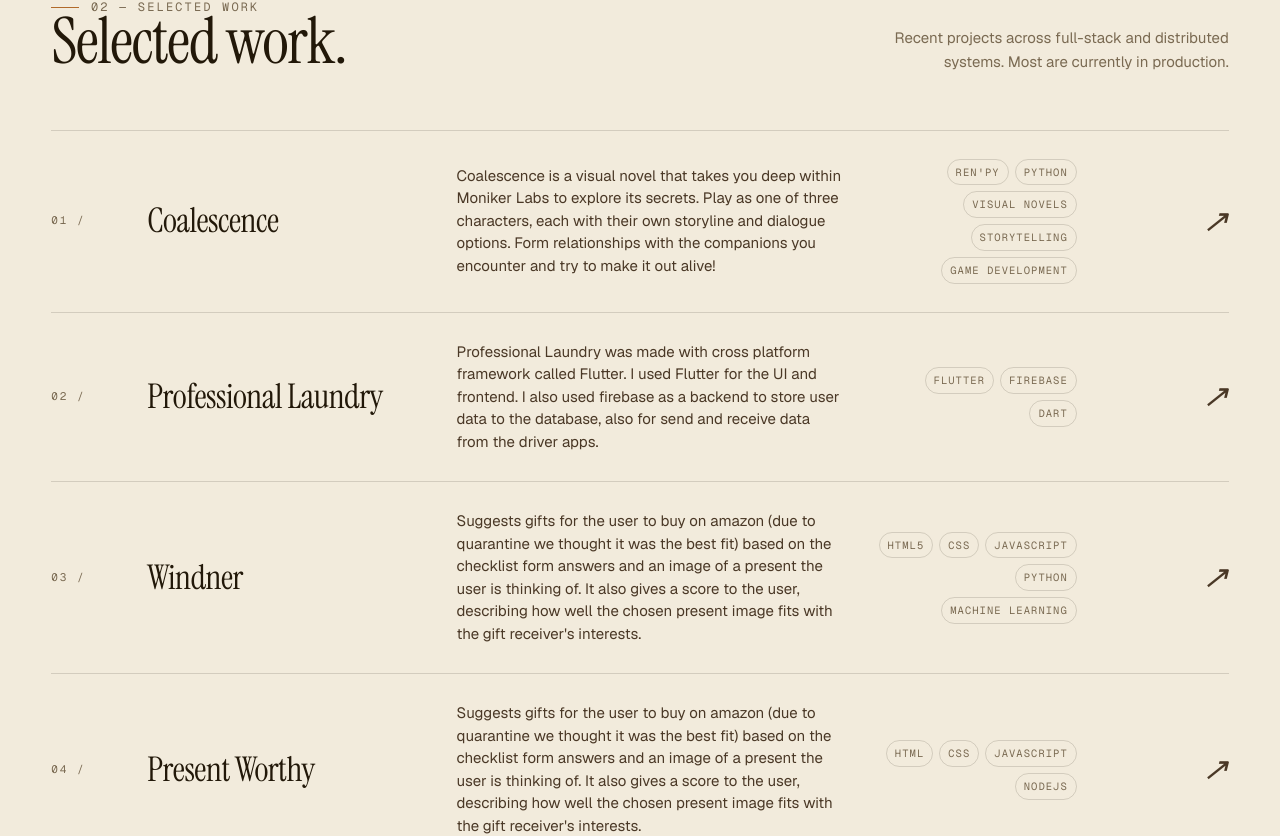
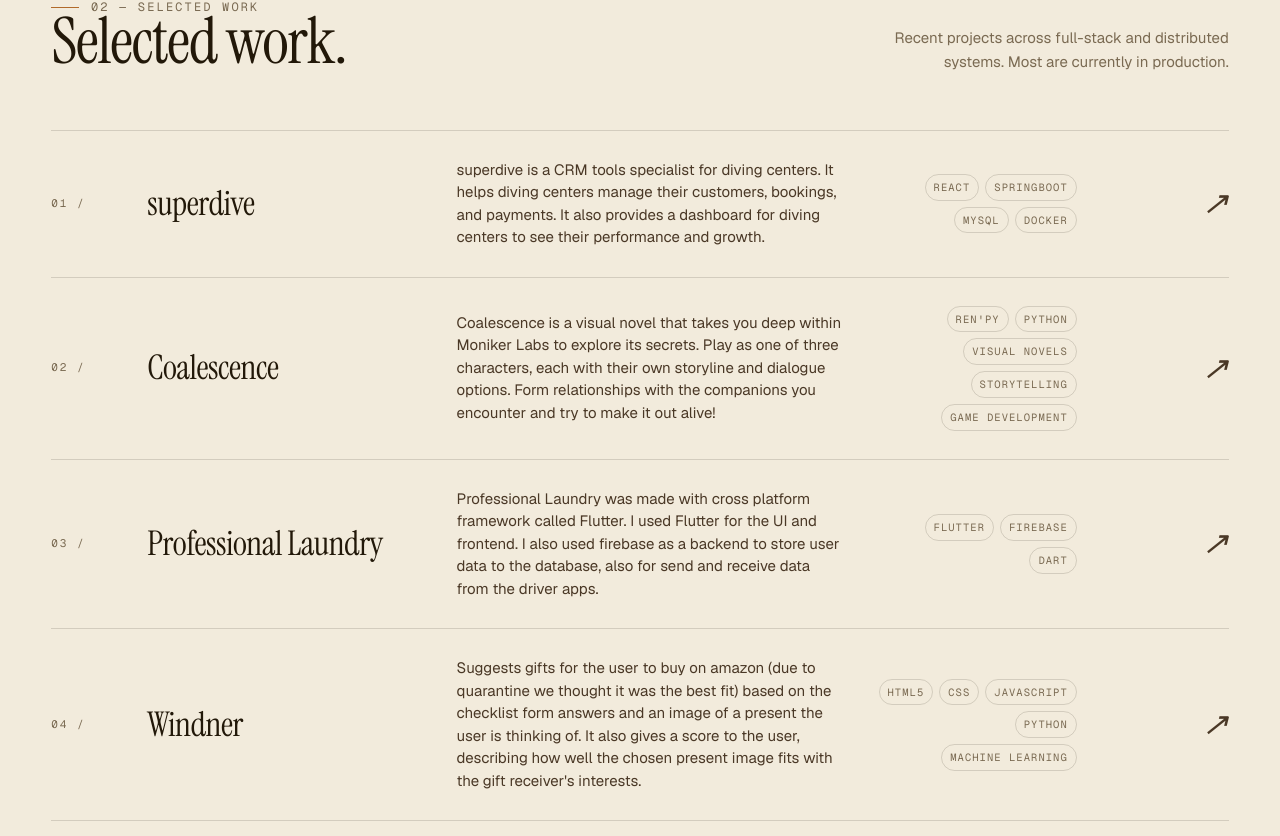
Before and after one commit to fauzipradipta/portofolio, a React (Vite) app: page / in a window 1280 px wide. Shown: the part 1609-2445 px from the top of the page. Built offline with nearby package versions, Linux system fonts and the light colour scheme.

Commit message:
update: data.js on Projects part

```diff
--- a/src/data.js
+++ b/src/data.js
@@ -1,6 +1,14 @@
 // ---------- content / data ----------
 
 export const PROJECTS = [
+  {
+    name: "superdive",
+    desc:" superdive is a CRM tools specialist for diving centers. It helps diving centers manage their customers, bookings, and payments. It also provides a dashboard for diving centers to see their performance and growth.",
+    stack: ["React", "SpringBoot", "MySql", "Docker"],
+    color: "#2A3D66",
+    bg: "#D9E0F2",
+    link: "https://superdive-alpha.vercel.app/",
+  },
   {
     name: "Coalescence",
     desc: "Coalescence is a visual novel that takes you deep within Moniker Labs to explore its secrets. Play as one of three characters, each with their own storyline and dialogue options. Form relationships with the companions you encounter and try to make it out alive!",
```
